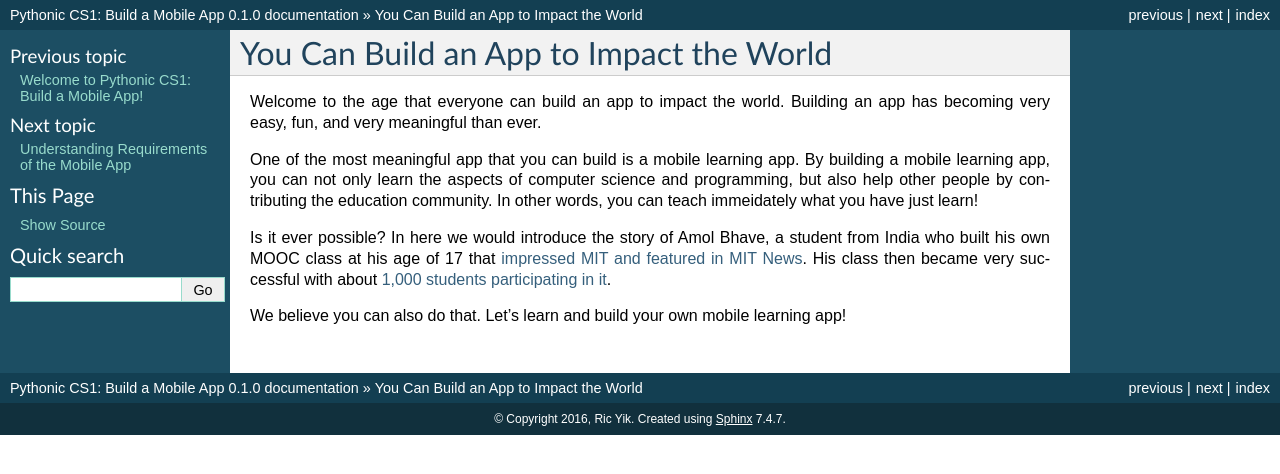
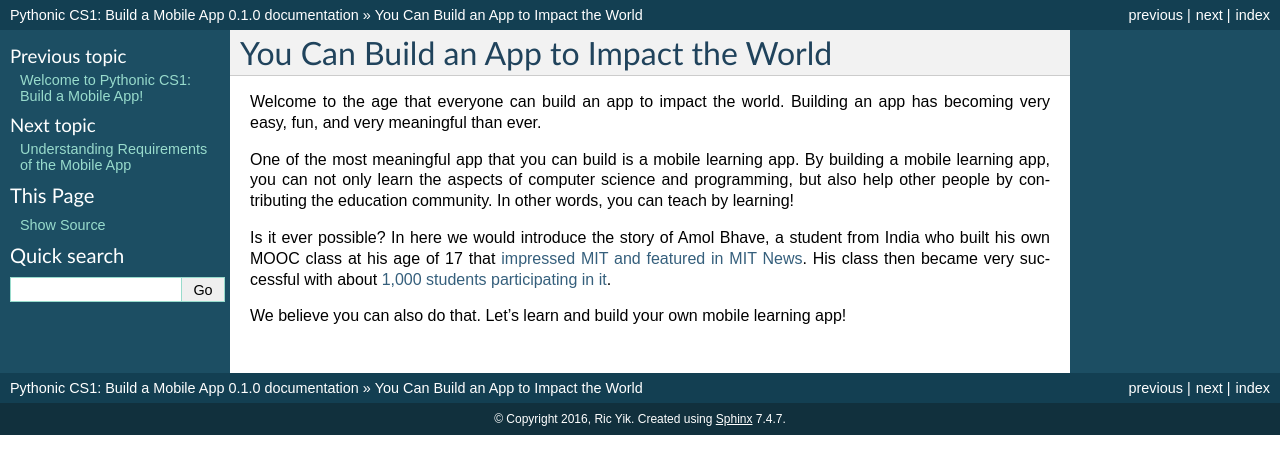
Before and after one commit to Aashritha27/mobileapp.course, a Sphinx documentation site: the page built from docs/you-can-build-an-app-to-impact-the-world.rst, in a window 1280 px wide. Shown: the top 474 px of the page. Built offline with Sphinx 7.4.7, drawn with Linux system fonts in a browser that asks for light colours.

Commit message:
Module 0

```diff
--- a/docs/you-can-build-an-app-to-impact-the-world.rst
+++ b/docs/you-can-build-an-app-to-impact-the-world.rst
@@ -3,7 +3,7 @@ You Can Build an App to Impact the World
 
 Welcome to the age that everyone can build an app to impact the world. Building an app has becoming very easy, fun, and very meaningful than ever.
 
-One of the most meaningful app that you can build is a mobile learning app. By building a mobile learning app, you can not only learn the aspects of computer science and programming, but also help other people by contributing the education community. In other words, you can teach immeidately what you have just learn!
+One of the most meaningful app that you can build is a mobile learning app. By building a mobile learning app, you can not only learn the aspects of computer science and programming, but also help other people by contributing the education community. In other words, you can teach by learning!
 
 Is it ever possible? In here we would introduce the story of Amol Bhave, a student from India who built his own MOOC class at his age of 17 that `impressed MIT and featured in MIT News <http://news.mit.edu/2013/6003z-signals-a-new-open-education-ecosystem>`_. His class then became very successful with about `1,000 students participating in it <http://blog.edx.org/amol-bhave>`_.
 
```
